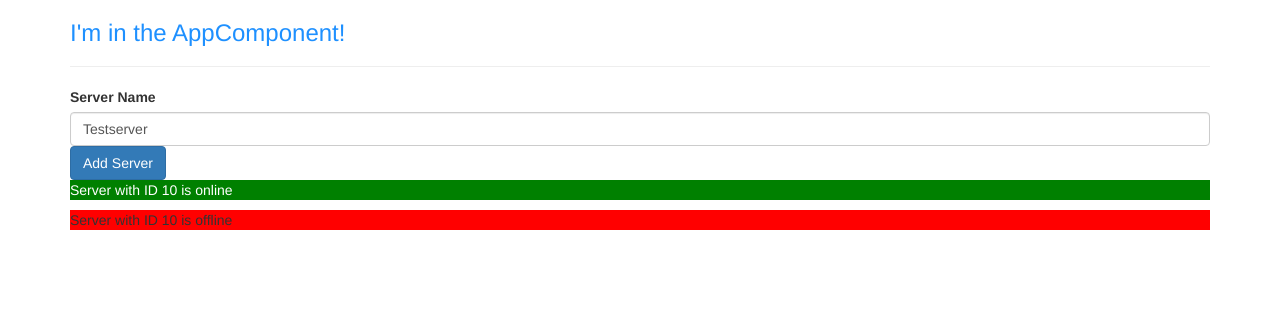
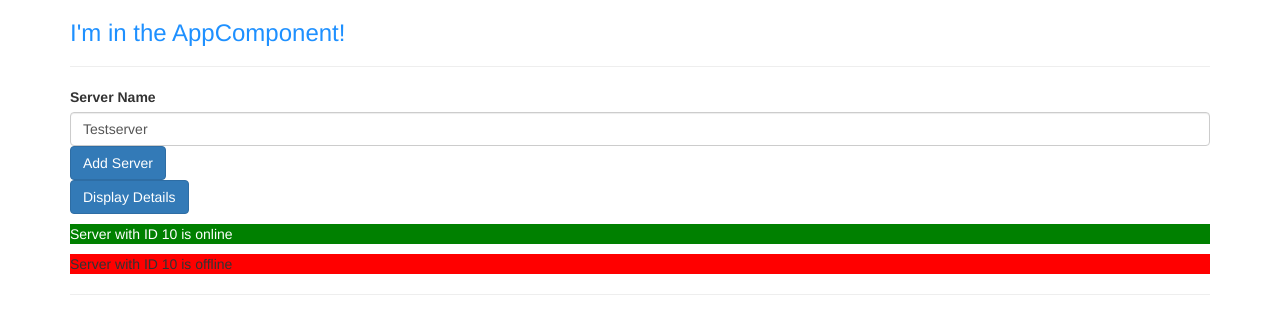
Before and after one commit to inorwa/my-first-app, an Angular app: page / in a window 1280 px wide. Shown: the top 334 px of the page. Built offline with nearby package versions, Linux system fonts and the light colour scheme.

Commit message:
added log but not works

```diff
--- a/src/app/app.module.ts
+++ b/src/app/app.module.ts
@@ -5,12 +5,14 @@ import { AppComponent } from './app.component';
 import { ServerComponent } from './server/server.component';
 import { ServersComponent } from './servers/servers.component';
 import { FormsModule } from '@angular/forms';
+import { LogComponent } from './log/log.component';
 
 @NgModule({
   declarations: [
     AppComponent,
     ServerComponent,
     ServersComponent,
+    LogComponent,
   ],
   imports: [
     BrowserModule,
--- /dev/null
+++ b/src/app/log/log.component.html
@@ -0,0 +1,3 @@
+<p>
+  log works!
+</p>
--- /dev/null
+++ b/src/app/log/log.component.ts
@@ -0,0 +1,26 @@
+import { Component, OnInit } from '@angular/core';
+
+@Component({
+  selector: 'app-log',
+  templateUrl: './log.component.html',
+  styleUrls: ['./log.component.css']
+})
+export class LogComponent implements OnInit {
+  id: number = 0;
+  message: string = '';
+  timestamp: Date = new Date();
+
+  constructor(id:number,timestamp:Date,message:string) {
+    this.id = id;
+    this.timestamp = timestamp;
+    this.message = message;
+  }
+
+  ngOnInit() {
+  }
+
+  toString(){
+    return this.timestamp.toLocaleTimeString() + ":" + this.message;
+  }
+
+}
--- a/src/app/servers/servers.component.html
+++ b/src/app/servers/servers.component.html
@@ -14,7 +14,16 @@
         (click)="onCreateServer($event)">
   Add  Server
 </button>
+<p>
+<button class="btn btn-primary" (click)="onDisplayDetails()">
+  Display Details
+</button>
+</p>
+<p *ngIf="showDetails">Secret Password = tuna</p>
 <!-- <p> [innerText]= allowNewServer  </p> -->
 <!--<p>{{ serverCreationsStatus }}</p>-->
 <p *ngIf="serverCreated">Server was created, server name is {{serverName}}</p>
 <app-server *ngFor="let server of servers"></app-server>
+
+<hr>
+<app-log *ngFor="let log of detailsLogs"></app-log>
--- a/src/app/servers/servers.component.ts
+++ b/src/app/servers/servers.component.ts
@@ -1,4 +1,6 @@
 import { Component, OnInit } from '@angular/core';
+import {LogComponent} from '../log/log.component';
+
 
 @Component({
   selector: 'app-servers',
@@ -14,6 +16,9 @@ export class ServersComponent implements OnInit {
   serverName = 'Testserver';
   serverCreated = false;
   servers = ['Testserver', 'Testserver 2'];
+  showDetails = false;
+
+  detailsLogs  = [];
 
   constructor() {
     setTimeout(() => {
@@ -30,6 +35,17 @@ export class ServersComponent implements OnInit {
     this.serverCreationsStatus = 'Server was created! Name is ' + this.serverName;
   }
 
+  onDisplayDetails(){
+    var  date = new Date();
+    if(this.showDetails){
+      this.detailsLogs.push(new LogComponent(this.detailsLogs.length + 1,date,"details disabled")  );
+      this.showDetails = false;
+    }else{
+      this.detailsLogs.push(new LogComponent(this.detailsLogs.length + 1,date,"details enabled")  );
+      this.showDetails = true;
+    }
+  }
+
   onUpdateServerName(event: any) {
     this.serverName = (<HTMLInputElement>event.target).value;
   }
```
Also changed, not shown: src/app/log/log.component.css (added).
